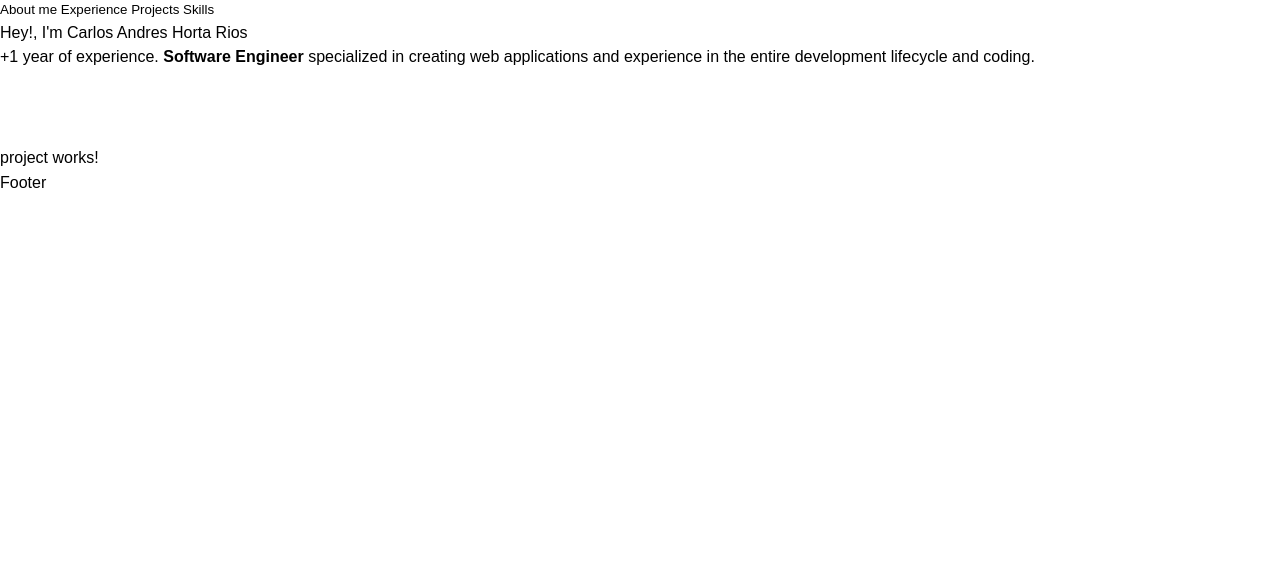
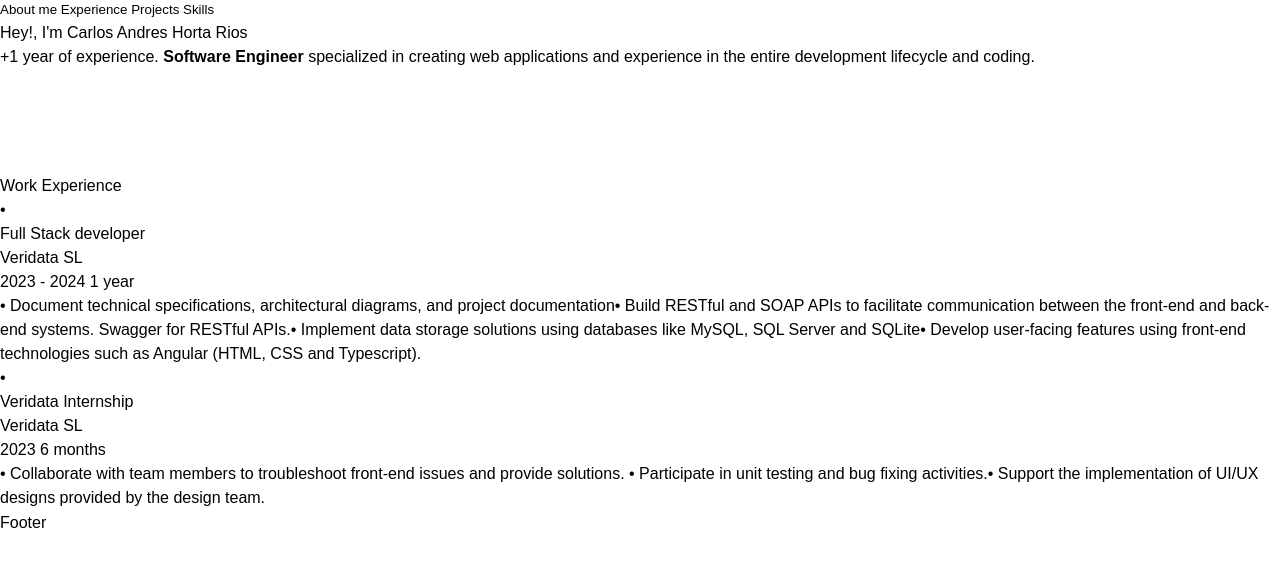
Before and after one commit to karlos-hr/portfolio, an Angular app: page / in a window 1280 px wide. Shown: the top 566 px of the page. Built offline with nearby package versions, Linux system fonts and the light colour scheme.

Commit message:
feat: work experience

```diff
--- /dev/null
+++ b/src/app/core/interfaces/work-experience.interface.ts
@@ -0,0 +1,12 @@
+
+
+
+
+export interface IWorkExperience {
+    title : string,
+    subtitle: string,
+    description : string[],
+    date: string,
+    time : string,
+    site : string
+}
--- /dev/null
+++ b/src/app/data/mocks/work-experience.mock.ts
@@ -0,0 +1,32 @@
+import { IWorkExperience } from "../../core/interfaces/work-experience.interface";
+
+
+
+
+export const workExperiences : IWorkExperience[] = [
+    {
+        title: "Full Stack developer",
+        subtitle : "Veridata SL",
+        description: [
+            "Document technical specifications, architectural diagrams, and project documentation",
+            "Build RESTful and SOAP APIs to facilitate communication between the front-end and back-end systems. Swagger for RESTful APIs.",
+            "Implement data storage solutions using databases like MySQL, SQL Server and SQLite",
+            "Develop user-facing features using front-end technologies such as Angular (HTML, CSS and Typescript)."
+        ],
+        date: "2023 - 2024",
+        time: "1 year",
+        site: "Granada, España."
+    },
+    {
+        title: "Veridata Internship",
+        subtitle : "Veridata SL",
+        description: [
+            "Collaborate with team members to troubleshoot front-end issues and provide solutions. ",
+            "Participate in unit testing and bug fixing activities.",
+            "Support the implementation of UI/UX designs provided by the design team."
+        ],
+        date: "2023",
+        time: "6 months",
+        site: "Granada, España."
+    }
+]
--- a/src/app/modules/home/home.component.html
+++ b/src/app/modules/home/home.component.html
@@ -2,7 +2,7 @@
 
 
 <section class="section py-16 md:py-36 scroll-m-20 w-full mx-auto container lg:max-w-4xl md:max-w-2xl">
-  <article class="max-w-xl p-3">
+  <article class="max-w-xl">
     <h2 class="text-4xl font-bold tracking-tight text-gray-800 sm:text-5xl dark:text-white">Hey!, I'm {{name}}</h2>
     <p class="mt-6 text-xl text-gray-800 dark:[&>strong]:text-yellow-200 [&>strong]:text-yellow-500 [&>strong]:font-semibold dark:text-gray-300">
       +1 year of experience. <strong>Software Engineer</strong> specialized in creating web applications
@@ -22,6 +22,25 @@
   </article>
 </section>
 
-<section class="section py-16 md:py-36 scroll-m-20 w-full mx-auto container lg:max-w-4xl md:max-w-2xl">
-  <app-project-component></app-project-component>
+<section class="section scroll-m-20 w-full mx-auto container lg:max-w-4xl md:max-w-2xl">
+
+  <h2 class="flex items-center mb-6 text-3xl font-semibold gap-x-3 text-black/80 dark:text-white">
+    <img src="/assets/briefcase.icon.svg" width="28" height="28" style="filter: invert(1);">
+    Work Experience
+  </h2>
+  <ol class="relative mt-16">
+    @for(workExperience of workExperiences ; track workExperience){
+      <li>
+        <app-work-experience-component [workExperience]="workExperience"></app-work-experience-component>
+      </li>
+    }
+  </ol>
+
 </section>
+
+
+<section class="section scroll-m-20 w-full mx-auto container lg:max-w-4xl md:max-w-2xl">
+
+
+
+</section>
--- a/src/app/modules/home/home.component.ts
+++ b/src/app/modules/home/home.component.ts
@@ -1,4 +1,6 @@
 import { Component, OnInit } from '@angular/core';
+import { IWorkExperience } from '../../core/interfaces/work-experience.interface';
+import { workExperiences } from '../../data/mocks/work-experience.mock';
 
 @Component({
   selector: 'app-home',
@@ -7,10 +9,11 @@ import { Component, OnInit } from '@angular/core';
 })
 export class HomeComponent implements OnInit {
 
-
   private _name : string  = 'Carlos Andres Horta Rios';
   private _githubLink : string = 'https://github.com/karlos-hr';
   private _linkedinLink : string = 'https://www.linkedin.com/in/carloshrios';
+
+  private _workExperiences : IWorkExperience[] = workExperiences;
 
   constructor() { }
 
@@ -29,4 +32,8 @@ export class HomeComponent implements OnInit {
     return this._githubLink;
   }
 
+  public get workExperiences() : IWorkExperience[]{
+    return this._workExperiences;
+  }
+
 }
--- a/src/app/shared/components/components.ts
+++ b/src/app/shared/components/components.ts
@@ -1,12 +1,12 @@
-import { ProjectComponent } from "./project/project.component";
+import { WorkExperienceComponent } from "./work-experience/work-experience.component";
 
 
 
 // import { CardFarmaceuticoComponent } from "@shared/components/cards/card-farmaceutico/card-farmaceutico.component";
 export const components: any[] = [
 
-    ProjectComponent
+    WorkExperienceComponent
 ];
 
 
-export *  from "./project/project.component";
+export *  from "./work-experience/work-experience.component";
--- a/src/app/shared/components/project/project.component.html
+++ /dev/null
@@ -1,3 +0,0 @@
-<p>
-  project works!
-</p>
--- a/src/app/shared/components/project/project.component.ts
+++ /dev/null
@@ -1,15 +0,0 @@
-import { Component, OnInit } from '@angular/core';
-
-@Component({
-  selector: 'app-project-component',
-  templateUrl: './project.component.html',
-  styleUrls: ['./project.component.scss']
-})
-export class ProjectComponent implements OnInit {
-
-  constructor() { }
-
-  ngOnInit() {
-  }
-
-}
--- /dev/null
+++ b/src/app/shared/components/work-experience/work-experience.component.html
@@ -0,0 +1,28 @@
+@if(workExperience){
+
+
+<div class="relative mx-12 pb-12 grid before:absolute before:left-[-35px] before:block before:h-full before:border-l-2 before:border-black/20 dark:before:border-white/15 before:content-[''] md:grid-cols-5 md:gap-10 md:space-x-4]">
+  <div class="relative pb-12 md:col-span-2">
+    <div class="sticky top-0"> <span class="text-yellow-400 -left-[42px] absolute rounded-full text-5xl">•</span>
+      <h3 class="text-xl font-bold text-yellow-400">{{workExperience.title}}</h3>
+      <h4 class="font-semibold text-xl text-gray-600 dark:text-white">
+        {{workExperience.subtitle}}
+      </h4>
+      <section class="flex flex-col">
+        <time class="p-0 m-0 text-sm text-gray-600/80 dark:text-white/80">
+          {{workExperience.date}}
+        </time>
+        <time class="p-0 m-0 text-xs text-gray-600/80 dark:text-white/80">
+          {{workExperience.time}}
+        </time>
+      </section>
+    </div>
+  </div>
+  <div class="relative flex flex-col gap-2 pb-4 text-gray-600 dark:text-gray-300 md:col-span-3">
+    @for(description of workExperience.description ; track description ;){
+      <span>• {{description}}</span>
+    }
+  </div>
+</div>
+
+}
--- /dev/null
+++ b/src/app/shared/components/work-experience/work-experience.component.ts
@@ -0,0 +1,19 @@
+import { Component, Input, OnInit } from '@angular/core';
+import { IWorkExperience } from '../../../core/interfaces/work-experience.interface';
+
+@Component({
+  selector: 'app-work-experience-component',
+  templateUrl: './work-experience.component.html',
+  styleUrls: ['./work-experience.component.scss']
+})
+export class WorkExperienceComponent implements OnInit {
+
+  @Input({required : true})
+  workExperience?: IWorkExperience;
+
+  constructor() { }
+
+  ngOnInit() {
+  }
+
+}
```
Also changed, not shown: src/app/shared/components/work-experience/work-experience.component.scss (added), src/assets/briefcase.icon.svg (added).
